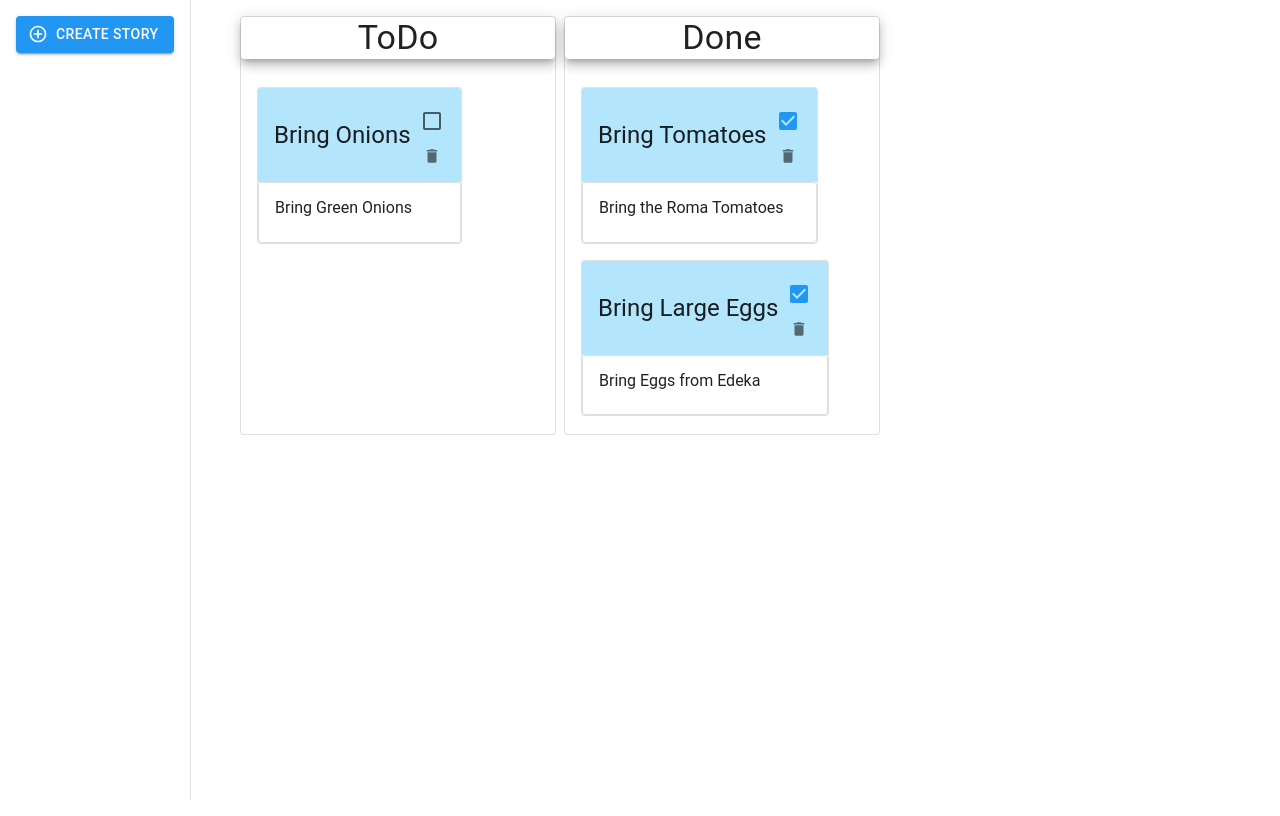
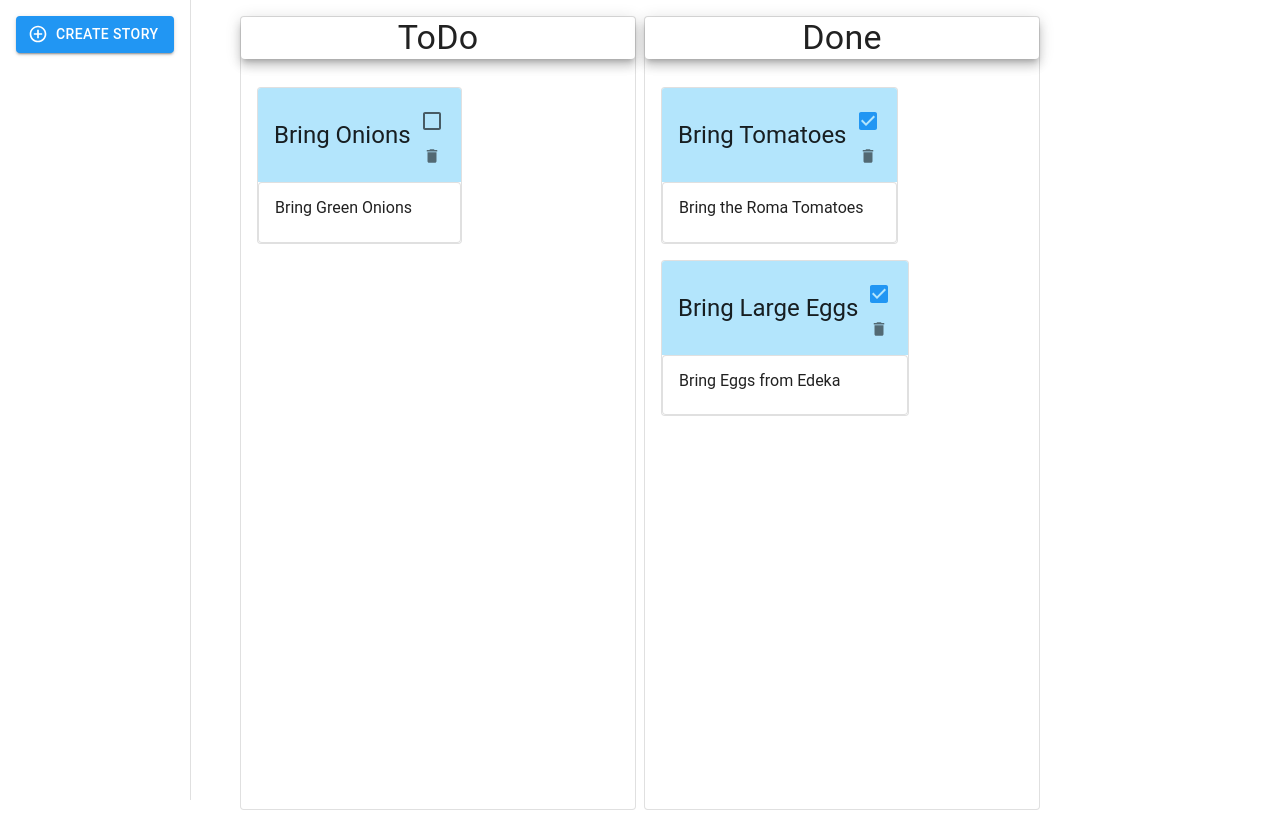
Before and after one commit to karkinkar/todo, a React (Create React App) app: page / in a window 1280 px wide. Built offline with nearby package versions, Linux system fonts and the light colour scheme; data requests are answered from the project's data file.

Commit message:
Some css changes.

```diff
--- a/src/Home.tsx
+++ b/src/Home.tsx
@@ -81,8 +81,8 @@ export function Home() {
           </ListItem>
         </List>
       </Drawer>
-      <Box mt={2} sx={{ width: "50%" }}>
-        <Grid container spacing={1}>
+      <Box mt={2} id='box' sx={{ minWidth: "100vh", minHeight: '100vh' }}>
+        <Grid container spacing={1} sx={{ minHeight: '100vh' }}>
           <Grid item md={6}>
             <Column column_header="ToDo" stories={todo_stories} delete_story={delete_story} mark_as_done={mark_story_as_done} />
           </Grid>
```
